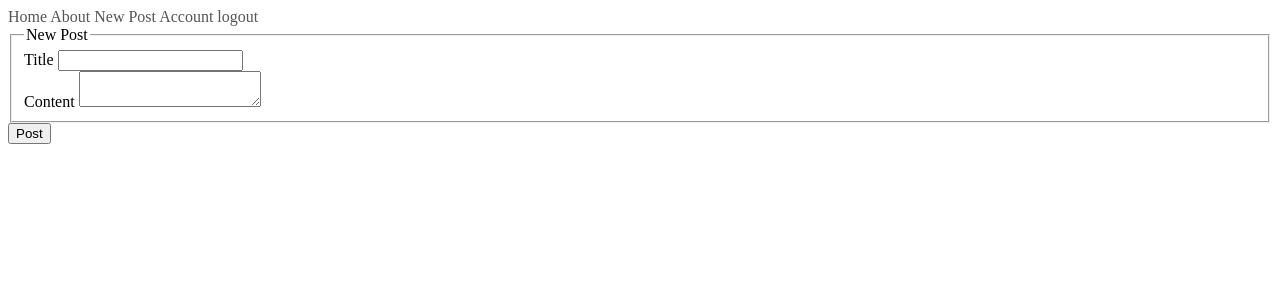
After one commit to SahinS9/tasks_flask, a Flask app: page /post/new in a window 1280 px wide. The commit adds this page. Shown: the top 300 px of the page. Run offline with Flask 3, Linux system fonts and the light colour scheme; a user stored in the database is signed in; some libraries are stand-ins or nearby versions.

Commit message:
CRUD is done. Update, delete, create new post functionalities are added. NEXT is Pagination

```diff
--- a/flask_beginning/flaskblog/forms.py
+++ b/flask_beginning/flaskblog/forms.py
@@ -1,6 +1,6 @@
 from flask_wtf import FlaskForm
 from flask_login import current_user
-from wtforms import StringField, PasswordField, SubmitField, BooleanField
+from wtforms import StringField, PasswordField, SubmitField, BooleanField, TextAreaField
 from wtforms.validators import DataRequired, Length, Email, EqualTo, ValidationError
 from flaskblog.models import User
 
@@ -58,3 +58,10 @@ class AccountForm(FlaskForm):
             user = User.query.filter_by(email = email.data).first()
             if user:
                 raise ValidationError(f'{user.email} is already used! Please, choose different email!')
+
+
+
+class PostForm(FlaskForm):
+    title = StringField('Title',validators= [DataRequired()])
+    content = TextAreaField('Content',validators = [DataRequired()])
+    submit = SubmitField('Post')
--- a/flask_beginning/flaskblog/routes.py
+++ b/flask_beginning/flaskblog/routes.py
@@ -1,6 +1,6 @@
-from flask import render_template,url_for,flash,redirect, request
+from flask import render_template,url_for,flash,redirect,request,abort
 from flaskblog import app, db, bcrypt
-from flaskblog.forms import RegistrationForm, LoginForm, AccountForm
+from flaskblog.forms import RegistrationForm, LoginForm, AccountForm, PostForm
 from flaskblog.models import User, Post
 from flask_login import login_user, logout_user, login_required, current_user #it is like request.user of Django
 
@@ -12,7 +12,7 @@ from PIL import Image #to resize images for save up memory
 @app.route('/')
 @app.route('/home')
 def home():
-    posts = Post.query.all()
+    posts = Post.query.order_by(Post.date_posted.desc()).all()
     return render_template('home.html', posts = posts)
 
 @app.route('/about')
@@ -21,9 +21,6 @@ def about():
         'title':'About'
     }
     return render_template('about.html', context = context)
-
-
-
 
 
 
@@ -132,3 +129,65 @@ def account():
         form.email.data = current_user.email
     return render_template('account.html', title='Account',
                             image_file=image_file, form = form)
+
+
+
+
+@app.route('/post/new', methods = ['GET','POST'])
+@login_required
+def new_post():
+    title = "New Post"
+    legend = 'New Post'
+    form = PostForm()
+
+
+    if form.validate_on_submit():
+        post = Post(title = form.title.data, content = form.content.data, author = current_user)
+        db.session.add(post)
+        db.session.commit()
+        flash("Your post has been created",'success')
+        return redirect(url_for('home'))
+
+    return render_template('create_post.html', title=title, form=form, legend=legend)
+
+@app.route('/post/<int:post_id>')
+@login_required
+def post(post_id):
+    post = Post.query.get_or_404(post_id) #if does not exits, return 404 error
+    title = post.title
+    return render_template('post.html', post = post, title=title)
+
+@app.route('/post/<int:post_id>/update', methods = ['GET','POST'])
+@login_required
+def update_post(post_id):
+    post = Post.query.get_or_404(post_id)
+    title = "Update Post"
+    legend = 'Update Post'
+    if post.author != current_user:
+        abort(403)
+
+    form = PostForm()
+    if form.validate_on_submit():
+        post.title = form.title.data
+        post.content = form.content.data
+        db.session.commit() #we update the database, that is why we dont use db.session.add()
+        flash('Your post has been updated!','success')
+        return redirect(url_for('post',post_id = post.id))
+    elif request.method == 'GET':
+        form.title.data = post.title
+        form.content.data = post.content
+
+
+    return render_template('create_post.html',
+     title =title, form = form)
+
+@app.route('/post/<int:post_id>/delete',methods = ['POST'])
+@login_required
+def delete_post(post_id):
+    post = Post.query.get_or_404(post_id)
+    if post.author != current_user:
+        abort(403)
+    db.session.delete(post)
+    db.session.commit()
+    flash('Your post has been deleted!','success')
+    return redirect(url_for('home'))
--- /dev/null
+++ b/flask_beginning/flaskblog/templates/create_post.html
@@ -0,0 +1,51 @@
+{% extends 'index.html'%}
+{% block content %}
+
+<div class = 'content-section'>
+
+    <form method="POST" action="">
+        {{ form.hidden_tag() }}
+
+        <fieldset class = 'form-group'>
+            <legend class = 'border-bottom mb-4'>
+                {{legend}}
+            </legend>
+
+            <div class = 'form-group'>
+                {{form.title.label}}
+                {{form.title}}
+
+                {% if form.title.errors %}
+                <div>
+                    {% for error in form.title.errors%}
+                    {{error}}
+                    {% endfor %}
+                </div>
+                {%endif%}
+            </div>
+
+            <div class = 'form-group'>
+                {{form.content.label}}
+                {{form.content}}
+
+                {% if form.content.errors %}
+                <div>
+                    {% for error in form.content.errors%}
+                    {{error}}
+                    {% endfor %}
+                </div>
+                {%endif%}
+
+
+            </div>
+
+        </fieldset>
+
+        <div class = 'form-group'>
+            {{form.submit}}
+        </div>
+
+    </form>
+
+
+{%endblock content%}
--- a/flask_beginning/flaskblog/templates/home.html
+++ b/flask_beginning/flaskblog/templates/home.html
@@ -4,12 +4,14 @@
 
 
 
+
 <div>
     {% for post in posts %}
     <article>
-    <h1>{{post.title}}</h1>
+    <h1><a href = "{{ url_for('post',post_id=post.id) }}">{{post.title}}</a></h1>
     <img class = 'rounded-circle article-img' src= "{{url_for('static', filename = 'profile_pics/' + post.author.image_file) }}">
-    <a>By {{post.author.username}} </a> on <p>{{post.date_posted.strftime('%Y-%m-%d')}}</p>
+    <a>{{post.author.username}} </a>
+    <p>{{post.date_posted.strftime('%Y-%m-%d')}}</p>
     <p>{{post.content}}</p>
     </article>
     {% endfor %}
--- a/flask_beginning/flaskblog/templates/index.html
+++ b/flask_beginning/flaskblog/templates/index.html
@@ -15,6 +15,7 @@
     <a href = "{{ url_for('about')}}">About</a>
 
     {% if current_user.is_authenticated %}
+    <a href= '{{url_for("new_post")}}'>New Post</a>
     <a href = "{{url_for('account')}}">Account</a>
     <a href = "{{ url_for('logout')}}">logout</a>
     {% else %}
--- a/flask_beginning/flaskblog/templates/login.html
+++ b/flask_beginning/flaskblog/templates/login.html
@@ -15,7 +15,6 @@
             <div class = 'form-group'>
                 {{form.email.label}}
                 {{form.email}}
-            </div>
 
             <div class = 'form-group'>
                 {{form.password.label}}
@@ -25,7 +24,6 @@
             <div class = 'form-check'>
                 {{form.remember}}
                 {{form.remember.label}}
-
             </div>
 
         </fieldset>
```
Also changed, not shown: flask_beginning/flaskblog/templates/post.html (added, +56 -0 lines), flask_beginning/flaskblog/site.db, flask_beginning/flaskblog/static/profile_pics/396512eabb560fc9.jpg (added).
